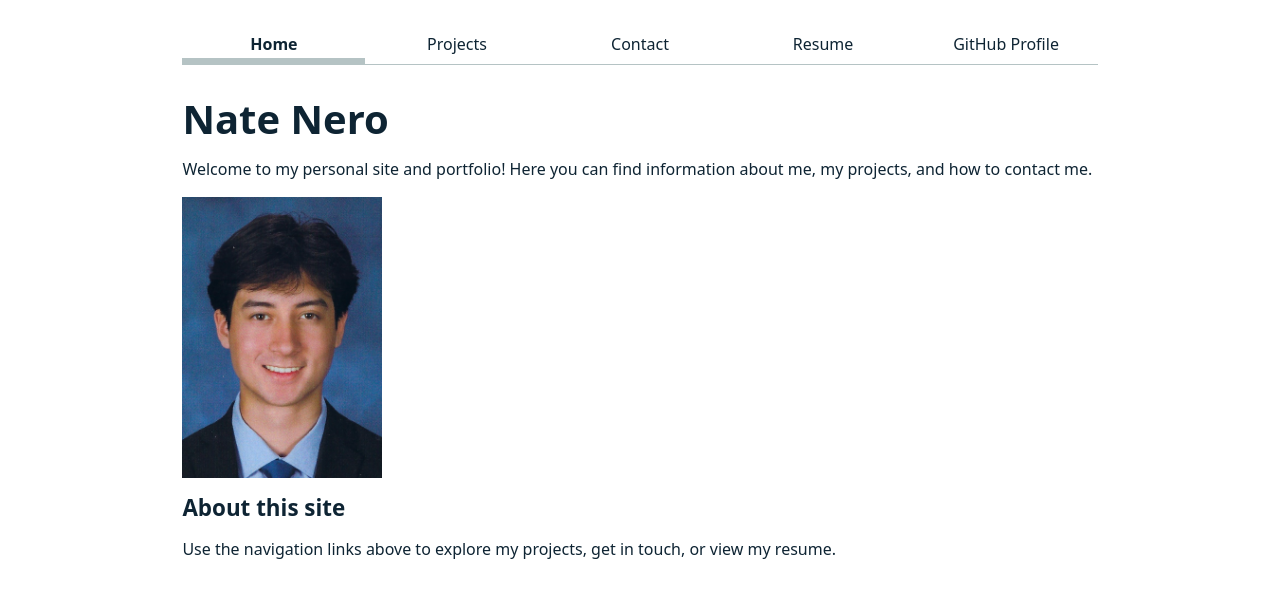
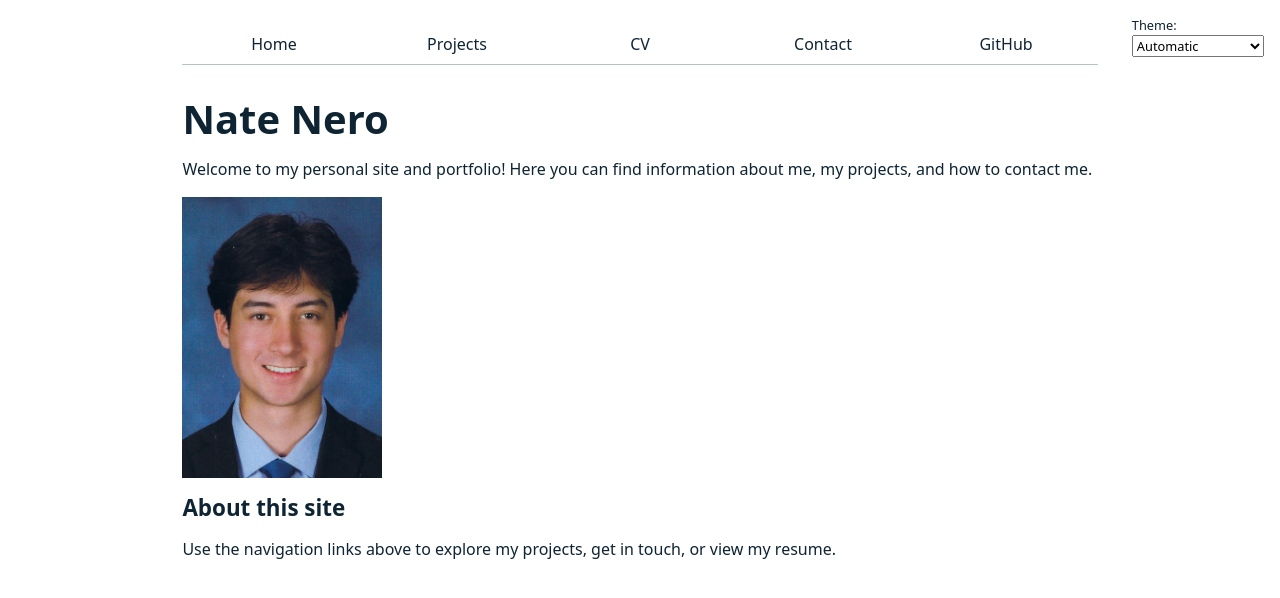
Before and after one commit to nnero-sd/portfolio, a plain HTML site: page index.html in a window 1280 px wide. Drawn offline with Linux system fonts and the light colour scheme.

Commit message:
Lab3
Lab3 Changes - added JS, lightmode, darkmode

```diff
--- /dev/null
+++ b/global.js
@@ -0,0 +1,67 @@
+console.log('IT’S ALIVE!');
+
+function $$(selector, context = document) {
+  return Array.from(context.querySelectorAll(selector));
+}
+
+let pages = [
+  { url: '', title: 'Home' },
+  { url: 'projects/', title: 'Projects' },
+  { url: 'resume/', title: 'CV' },
+  { url: 'contact/', title: 'Contact' },
+  { url: 'https://github.com/nnero-sd', title: 'GitHub' },
+];
+
+const BASE_PATH =
+  location.hostname === 'localhost' || location.hostname === '127.0.0.1'
+    ? '/'
+    : '/portfolio/';
+
+let nav = document.createElement('nav');
+document.body.prepend(nav);
+
+for (let p of pages) {
+  let url = p.url;
+  let title = p.title;
+
+  url = !url.startsWith('http') ? BASE_PATH + url : url;
+
+  nav.insertAdjacentHTML('beforeend', `<a href="${url}">${title}</a>`);
+}
+
+let navLinks = $$('nav a');
+
+let currentLink = navLinks.find(
+  (a) => a.host === location.host && a.pathname === location.pathname,
+);
+
+currentLink?.classList.add('current');
+
+document.body.insertAdjacentHTML(
+  'afterbegin',
+  `
+    <label class="color-scheme">
+      Theme:
+      <select>
+        <option value="light dark">Automatic</option>
+        <option value="light">Light</option>
+        <option value="dark">Dark</option>
+      </select>
+    </label>`,
+);
+
+let select = document.querySelector('.color-scheme select');
+
+function setColorScheme(colorScheme) {
+  document.documentElement.style.setProperty('color-scheme', colorScheme);
+  select.value = colorScheme;
+}
+
+if ('colorScheme' in localStorage) {
+  setColorScheme(localStorage.colorScheme);
+}
+
+select.addEventListener('input', function (event) {
+  setColorScheme(event.target.value);
+  localStorage.colorScheme = event.target.value;
+});
--- a/index.html
+++ b/index.html
@@ -2,18 +2,13 @@
 <html lang="en">
 <head>
     <link rel="stylesheet" href="style.css">
+    <script type="module" src="./global.js"></script>
     <meta charset="UTF-8">
     <meta name="viewport" content="width=device-width, initial-scale=1.0">
     <title>Nate Nero: Personal site and portfolio</title>
 </head>
 <body>
-    <nav aria-label="Main navigation">
-        <a class="current" href="./index.html">Home</a>
-        <a href="./projects/index.html">Projects</a>
-        <a href="./contact/index.html">Contact</a>
-        <a href="./resume/index.html">Resume</a>
-        <a href="https://github.com/nnero-sd" target="_blank" rel="noreferrer">GitHub Profile</a>
-    </nav>
+
     <h1>Nate Nero</h1>
     <p>Welcome to my personal site and portfolio! Here you can find information about me, my projects, and how to contact me.</p>
     <img src="images/ProfilePic.png" alt="Nate Nero Pic" width="200">
--- a/style.css
+++ b/style.css
@@ -1,4 +1,5 @@
 :root {
+  color-scheme: light dark;
   --color-accent: oklch(65% 50% 0);
   --color-border: oklch(50% 10% 200 / 40%);
   --color-text: oklch(25% 10% 240);
@@ -17,7 +18,8 @@
 nav {
   display: flex;
   margin-bottom: 2rem;
-  border-bottom: 1px solid var(--color-border);
+  --border-color: oklch(50% 10% 200 / 40%);
+  border-bottom: 1px solid var(--border-color);
 }
 
 nav a {
@@ -30,11 +32,11 @@
 
 nav a:hover {
   color: var(--color-accent);
-  background-color: oklch(from var(--color-accent) 95% 5% h);
+  background-color: color-mix(in oklab, var(--color-accent), canvas 85%);
 }
 
 nav a.current {
-  border-bottom: 0.4em solid var(--color-border);
+  border-bottom: 0.4em solid var(--border-color);
   padding-bottom: 0.1em;
   font-weight: 600;
 }
@@ -86,15 +88,24 @@
 
 input,
 textarea,
+select,
 button {
   font: inherit;
 }
 
 input,
 textarea,
+select,
 button {
   box-sizing: border-box;
   width: 100%;
+}
+
+.color-scheme {
+  position: absolute;
+  top: 1rem;
+  right: 1rem;
+  font-size: 80%;
 }
 
 textarea {
```
Also changed, not shown: contact/index.html (+2 -7 lines), projects/index.html (+2 -7 lines), resume/index.html (+2 -7 lines).
